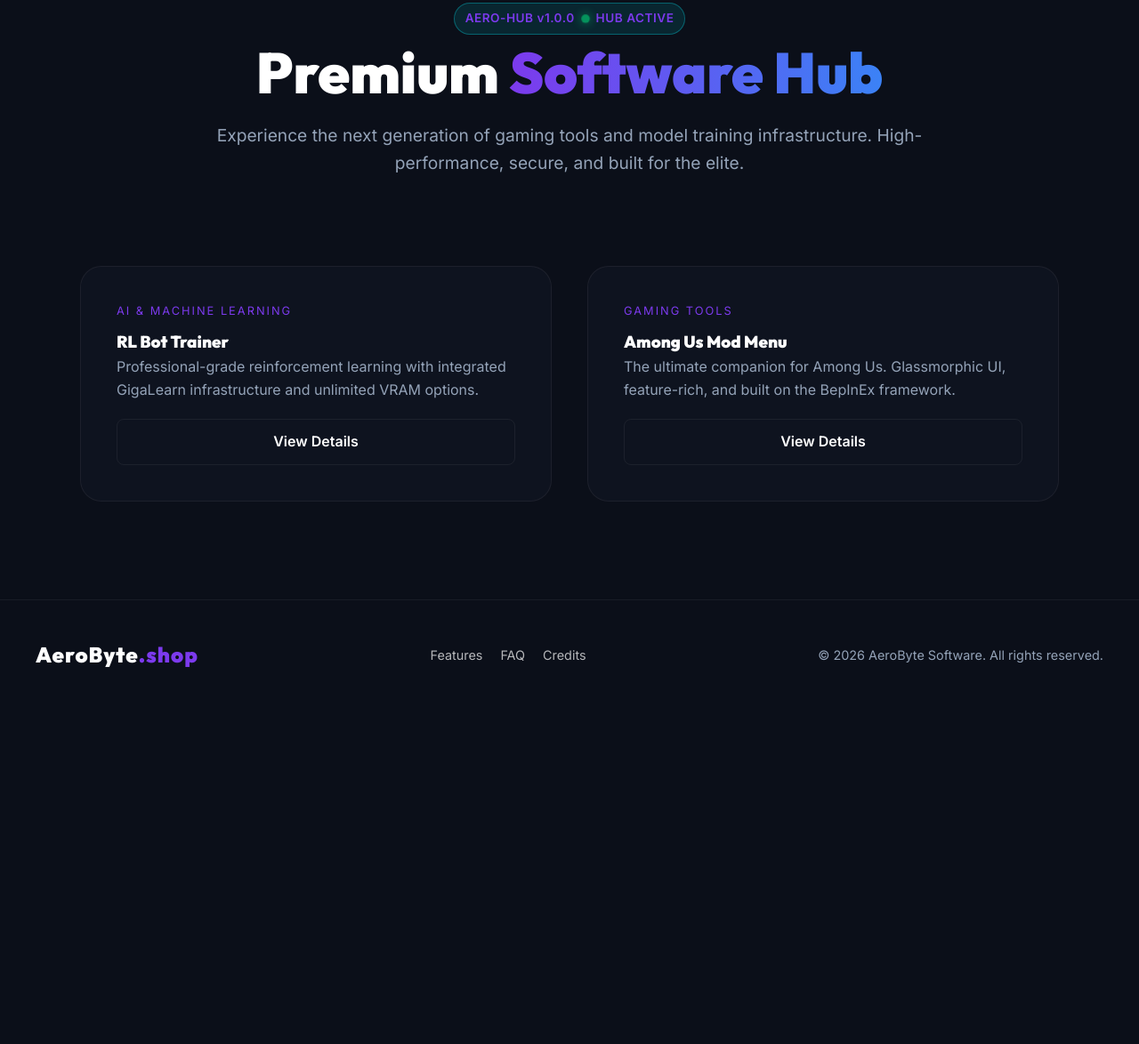
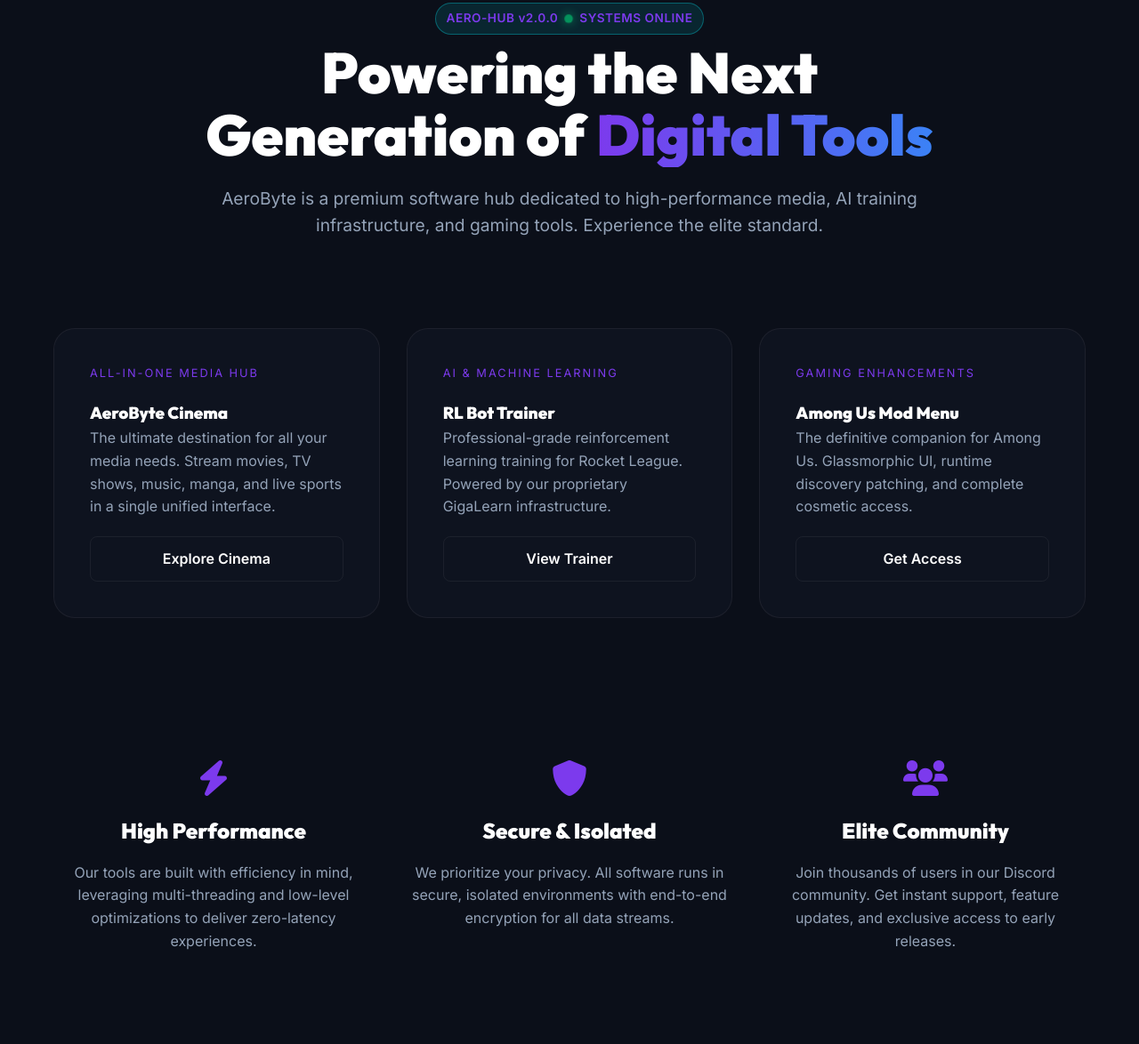
Before and after one commit to euBiZaRe/aerobyte-website, a website: page index.html in a window 1280 px wide. Shown: the part 117-1291 px from the top of the page at 89% size. Before the commit the page ends 915 px from the top, so only its background shows below. Drawn offline with Linux system fonts and the light colour scheme; no server answers.

Commit message:
Revamp home page to explain AeroByte mission and offerings

```diff
--- a/index.html
+++ b/index.html
@@ -3,16 +3,16 @@
 <head>
     <meta charset="UTF-8">
     <meta name="viewport" content="width=device-width, initial-scale=1.0">
-    <meta name="description" content="AeroByte: Premium Software Solutions for Gaming and Model Training">
+    <meta name="description" content="AeroByte: Premium Software Solutions for Gaming, Media, and AI Training.">
     <title>AeroByte | Premium Software Hub</title>
     <link href="https://fonts.googleapis.com/css2?family=Inter:wght@300;400;600;800&family=Outfit:wght@400;700;900&display=swap" rel="stylesheet">
     <link rel="stylesheet" href="https://cdnjs.cloudflare.com/ajax/libs/font-awesome/6.0.0/css/all.min.css">
-    <link rel="stylesheet" href="styles.css?v=3.6">
+    <link rel="stylesheet" href="styles.css?v=3.7">
     <style>
         .product-grid {
             display: grid;
-            grid-template-columns: repeat(auto-fit, minmax(350px, 1fr));
-            gap: 40px;
+            grid-template-columns: repeat(auto-fit, minmax(320px, 1fr));
+            gap: 30px;
             margin-top: 60px;
         }
         .product-card {
@@ -36,8 +36,32 @@
             text-transform: uppercase;
             letter-spacing: 2px;
             color: var(--primary);
-            margin-bottom: 10px;
+            margin-bottom: 20px;
             display: block;
+        }
+
+        .features-overview {
+            padding: 100px 20px;
+            max-width: 1200px;
+            margin: 0 auto;
+            display: grid;
+            grid-template-columns: repeat(auto-fit, minmax(280px, 1fr));
+            gap: 40px;
+            text-align: center;
+        }
+        .overview-item i {
+            font-size: 2.5rem;
+            color: var(--primary);
+            margin-bottom: 20px;
+            display: block;
+        }
+        .overview-item h3 {
+            margin-bottom: 15px;
+            font-size: 1.5rem;
+        }
+        .overview-item p {
+            color: var(--text-muted);
+            line-height: 1.6;
         }
     </style>
 </head>
@@ -72,32 +96,63 @@
         </div>
     </nav>
 
-    <header class="hero" style="text-align: center; justify-content: center; flex-direction: column; min-height: 80vh;">
-        <div class="hero-content" style="max-width: 800px; margin: 0 auto;">
-            <div class="badge">AERO-HUB v1.0.0 <span class="status-dot"></span> HUB ACTIVE</div>
-            <h1 class="main-title">Premium <span class="gradient-text">Software Hub</span></h1>
-            <p class="subtitle">Experience the next generation of gaming tools and model training infrastructure. High-performance, secure, and built for the elite.</p>
+    <header class="hero" style="text-align: center; justify-content: center; flex-direction: column; min-height: 80vh; padding: 120px 20px 60px;">
+        <div class="hero-content" style="max-width: 900px; margin: 0 auto;">
+            <div class="badge">AERO-HUB v2.0.0 <span class="status-dot"></span> SYSTEMS ONLINE</div>
+            <h1 class="main-title">Powering the Next Generation of <span class="gradient-text">Digital Tools</span></h1>
+            <p class="subtitle">AeroByte is a premium software hub dedicated to high-performance media, AI training infrastructure, and gaming tools. Experience the elite standard.</p>
         </div>
 
-        <div class="product-grid" style="max-width: 1100px; margin: 60px auto 0; text-align: left;">
+        <div class="product-grid" style="max-width: 1200px; margin: 60px auto 0; text-align: left;">
+            <!-- Cinema Card -->
+            <div class="product-card">
+                <div>
+                    <span class="product-tag">All-In-One Media Hub</span>
+                    <h3>AeroByte Cinema</h3>
+                    <p style="color: var(--text-muted); margin-bottom: 20px;">The ultimate destination for all your media needs. Stream movies, TV shows, music, manga, and live sports in a single unified interface.</p>
+                </div>
+                <a href="cinema.html" class="btn-secondary" style="text-align: center;">Explore Cinema</a>
+            </div>
+
+            <!-- AI Card -->
             <div class="product-card">
                 <div>
                     <span class="product-tag">AI & Machine Learning</span>
                     <h3>RL Bot Trainer</h3>
-                    <p style="color: var(--text-muted); margin-bottom: 20px;">Professional-grade reinforcement learning with integrated GigaLearn infrastructure and unlimited VRAM options.</p>
+                    <p style="color: var(--text-muted); margin-bottom: 20px;">Professional-grade reinforcement learning training for Rocket League. Powered by our proprietary GigaLearn infrastructure.</p>
                 </div>
-                <a href="rl-bot-trainer.html" class="btn-secondary" style="text-align: center;">View Details</a>
+                <a href="rl-bot-trainer.html" class="btn-secondary" style="text-align: center;">View Trainer</a>
             </div>
+
+            <!-- Gaming Card -->
             <div class="product-card">
                 <div>
-                    <span class="product-tag">Gaming Tools</span>
+                    <span class="product-tag">Gaming Enhancements</span>
                     <h3>Among Us Mod Menu</h3>
-                    <p style="color: var(--text-muted); margin-bottom: 20px;">The ultimate companion for Among Us. Glassmorphic UI, feature-rich, and built on the BepInEx framework.</p>
+                    <p style="color: var(--text-muted); margin-bottom: 20px;">The definitive companion for Among Us. Glassmorphic UI, runtime discovery patching, and complete cosmetic access.</p>
                 </div>
-                <a href="among-us-mod-menu.html" class="btn-secondary" style="text-align: center;">View Details</a>
+                <a href="among-us-mod-menu.html" class="btn-secondary" style="text-align: center;">Get Access</a>
             </div>
         </div>
     </header>
+
+    <section class="features-overview">
+        <div class="overview-item">
+            <i class="fas fa-bolt"></i>
+            <h3>High Performance</h3>
+            <p>Our tools are built with efficiency in mind, leveraging multi-threading and low-level optimizations to deliver zero-latency experiences.</p>
+        </div>
+        <div class="overview-item">
+            <i class="fas fa-shield-alt"></i>
+            <h3>Secure & Isolated</h3>
+            <p>We prioritize your privacy. All software runs in secure, isolated environments with end-to-end encryption for all data streams.</p>
+        </div>
+        <div class="overview-item">
+            <i class="fas fa-users"></i>
+            <h3>Elite Community</h3>
+            <p>Join thousands of users in our Discord community. Get instant support, feature updates, and exclusive access to early releases.</p>
+        </div>
+    </section>
 
     <footer>
         <div class="footer-content">
@@ -112,5 +167,13 @@
     </footer>
 
     <script type="module" src="script-v1.js?v=5.3"></script>
+    <script>
+        if(localStorage.getItem('isLoggedIn')==='true'){
+            const b=document.querySelector('.login-btn');
+            b.textContent='Profile';
+            b.href='profile.html';
+            b.setAttribute('data-auth','logged-in');
+        }
+    </script>
 </body>
 </html>
```
